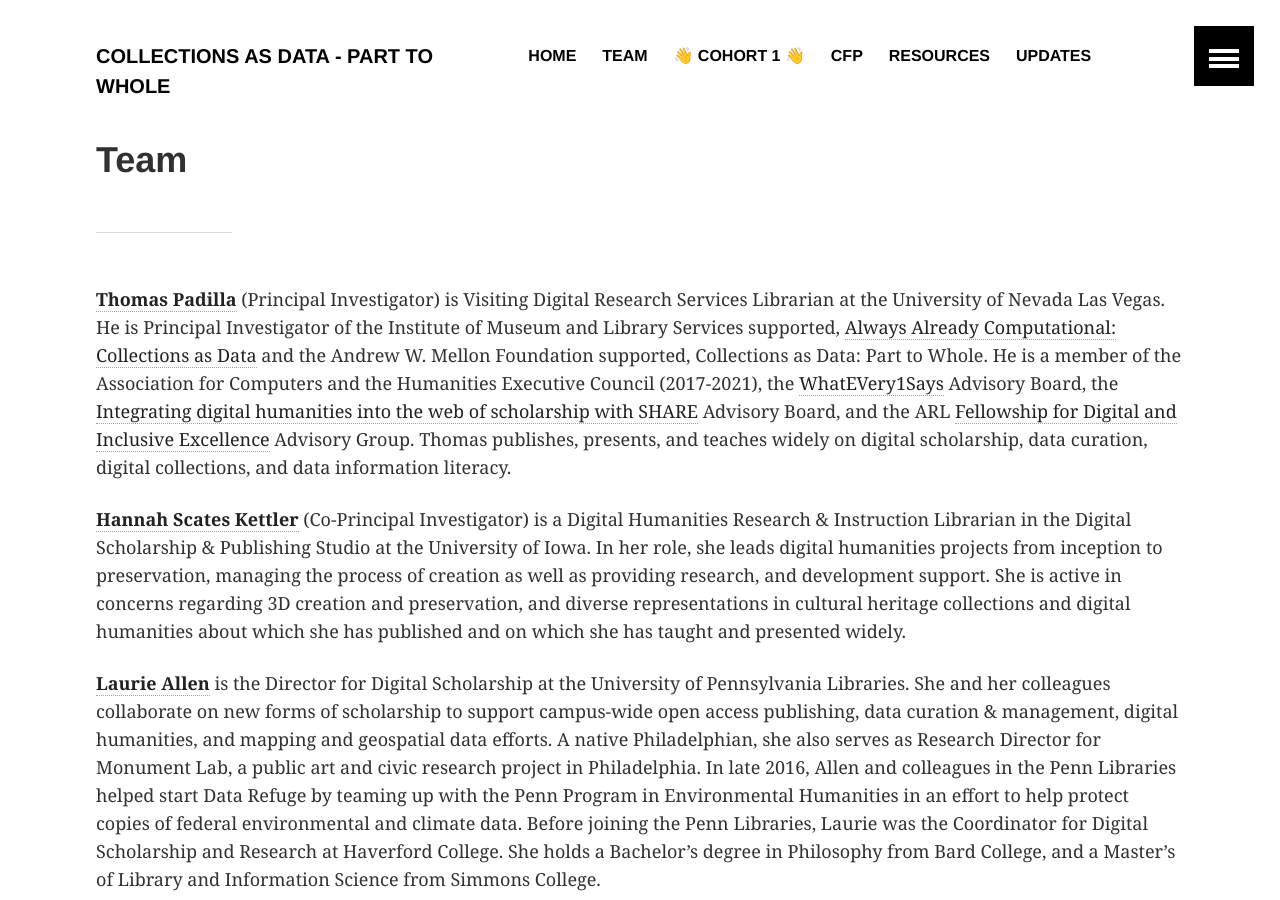
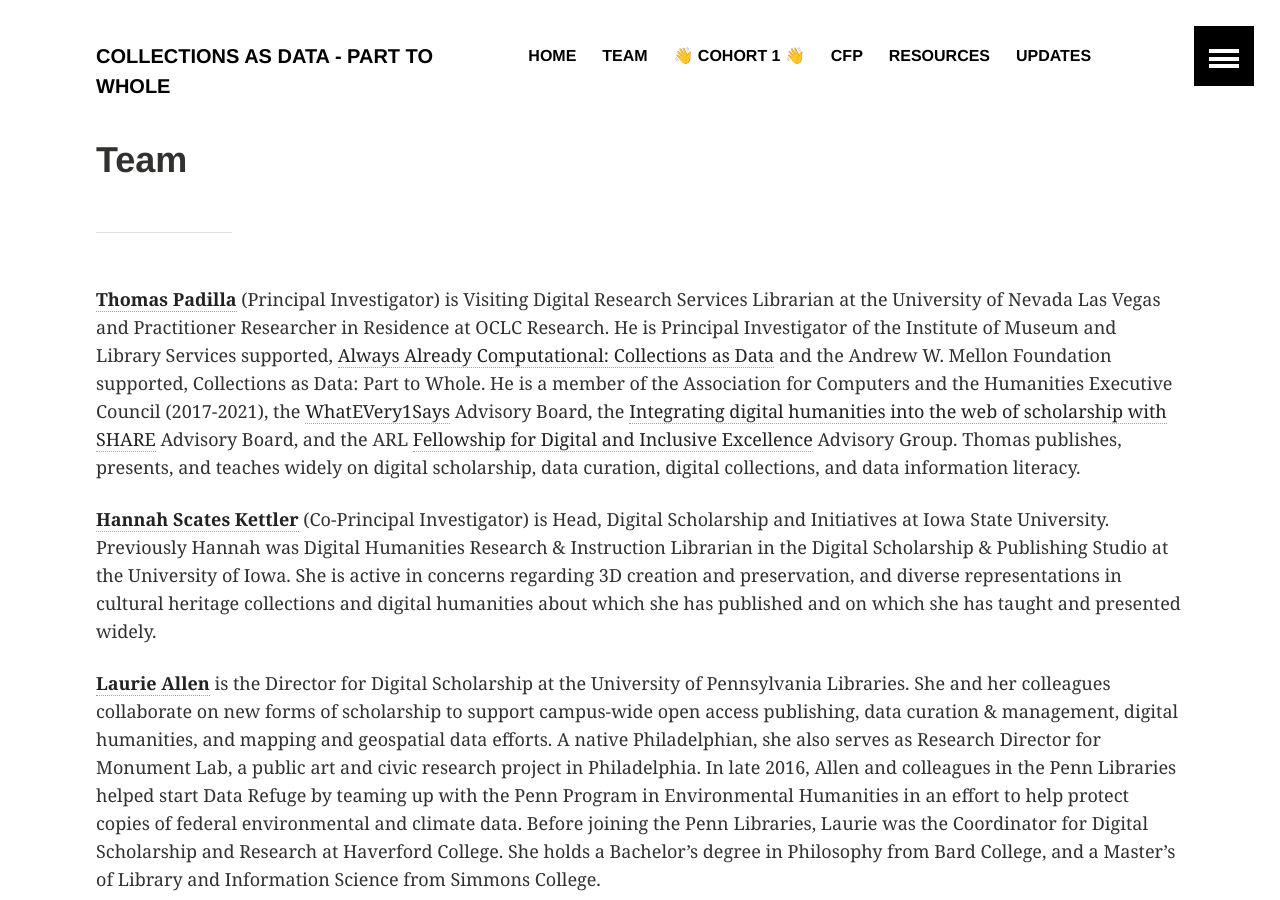
Before and after one commit to collectionsasdata/part2whole, a Jekyll site: the page built from team.md, in a window 1280 px wide and 900 px high. Built offline with Jekyll 4.4.1, drawn with Linux system fonts in a browser that asks for light colours.

Commit message:
Update team.md

```diff
--- a/team.md
+++ b/team.md
@@ -3,9 +3,9 @@ layout: archive
 title:  "Team"
 ---
 ---
-[**Thomas Padilla**](http://www.thomaspadilla.org/) (Principal Investigator) is Visiting Digital Research Services Librarian at the University of Nevada Las Vegas. He is Principal Investigator of the Institute of Museum and Library Services supported, [Always Already Computational: Collections as Data](https://collectionsasdata.github.io/) and the Andrew W. Mellon Foundation supported, Collections as Data: Part to Whole. He is a member of the Association for Computers and the Humanities Executive Council (2017-2021), the [WhatEVery1Says](http://we1s.ucsb.edu/) Advisory Board, the [Integrating digital humanities into the web of scholarship with SHARE](https://osf.io/kx2cy/) Advisory Board, and the ARL [Fellowship for Digital and Inclusive Excellence](http://www.arl.org/focus-areas/diversity-equity-and-inclusion/fellowship-digital-inclusive-excellence) Advisory Group. Thomas publishes, presents, and teaches widely on digital scholarship, data curation, digital collections, and data information literacy.
+[**Thomas Padilla**](http://www.thomaspadilla.org/) (Principal Investigator) is Visiting Digital Research Services Librarian at the University of Nevada Las Vegas and Practitioner Researcher in Residence at OCLC Research. He is Principal Investigator of the Institute of Museum and Library Services supported, [Always Already Computational: Collections as Data](https://collectionsasdata.github.io/) and the Andrew W. Mellon Foundation supported, Collections as Data: Part to Whole. He is a member of the Association for Computers and the Humanities Executive Council (2017-2021), the [WhatEVery1Says](http://we1s.ucsb.edu/) Advisory Board, the [Integrating digital humanities into the web of scholarship with SHARE](https://osf.io/kx2cy/) Advisory Board, and the ARL [Fellowship for Digital and Inclusive Excellence](http://www.arl.org/focus-areas/diversity-equity-and-inclusion/fellowship-digital-inclusive-excellence) Advisory Group. Thomas publishes, presents, and teaches widely on digital scholarship, data curation, digital collections, and data information literacy.
 
-[**Hannah Scates Kettler**](https://hannahscateskettler.com/) (Co-Principal Investigator) is a Digital Humanities Research & Instruction Librarian in the Digital Scholarship & Publishing Studio at the University of Iowa. In her role, she leads digital humanities projects from inception to preservation, managing the process of creation as well as providing research, and development support. She is active in concerns regarding 3D creation and preservation, and diverse representations in cultural heritage collections and digital humanities about which she has published and on which she has taught and presented widely.
+[**Hannah Scates Kettler**](https://hannahscateskettler.com/) (Co-Principal Investigator) is Head, Digital Scholarship and Initiatives at Iowa State University. Previously Hannah was Digital Humanities Research & Instruction Librarian in the Digital Scholarship & Publishing Studio at the University of Iowa. She is active in concerns regarding 3D creation and preservation, and diverse representations in cultural heritage collections and digital humanities about which she has published and on which she has taught and presented widely.
 
 [**Laurie Allen**](http://www.laurieallen.org/) is the Director for Digital Scholarship at the University of Pennsylvania Libraries. She and her colleagues collaborate on new forms of scholarship to support campus-wide open access publishing, data curation & management, digital humanities, and mapping and geospatial data efforts. A native Philadelphian, she also serves as Research Director for Monument Lab, a public art and civic research project in Philadelphia. In late 2016, Allen and colleagues in the Penn Libraries helped start Data Refuge by teaming up with the Penn Program in Environmental Humanities in an effort to help protect copies of federal environmental and climate data.  Before joining the Penn Libraries, Laurie was the Coordinator for Digital Scholarship and Research at Haverford College. She holds a Bachelor's degree in Philosophy from Bard College, and a Master's of Library and Information Science from Simmons College.
 
```
